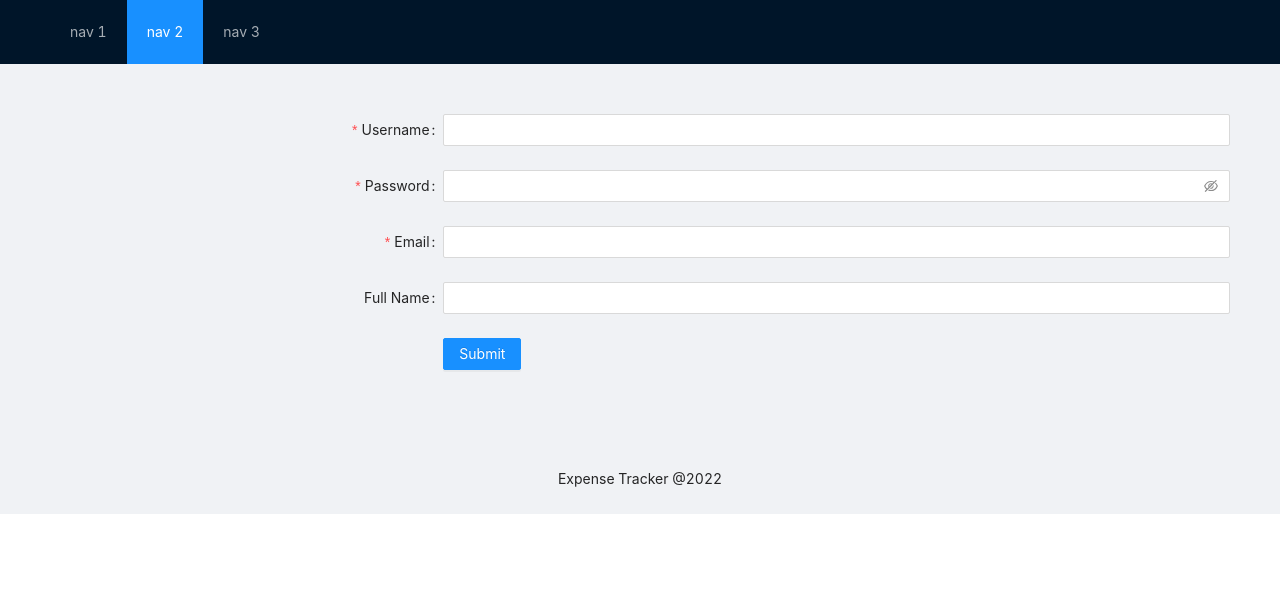
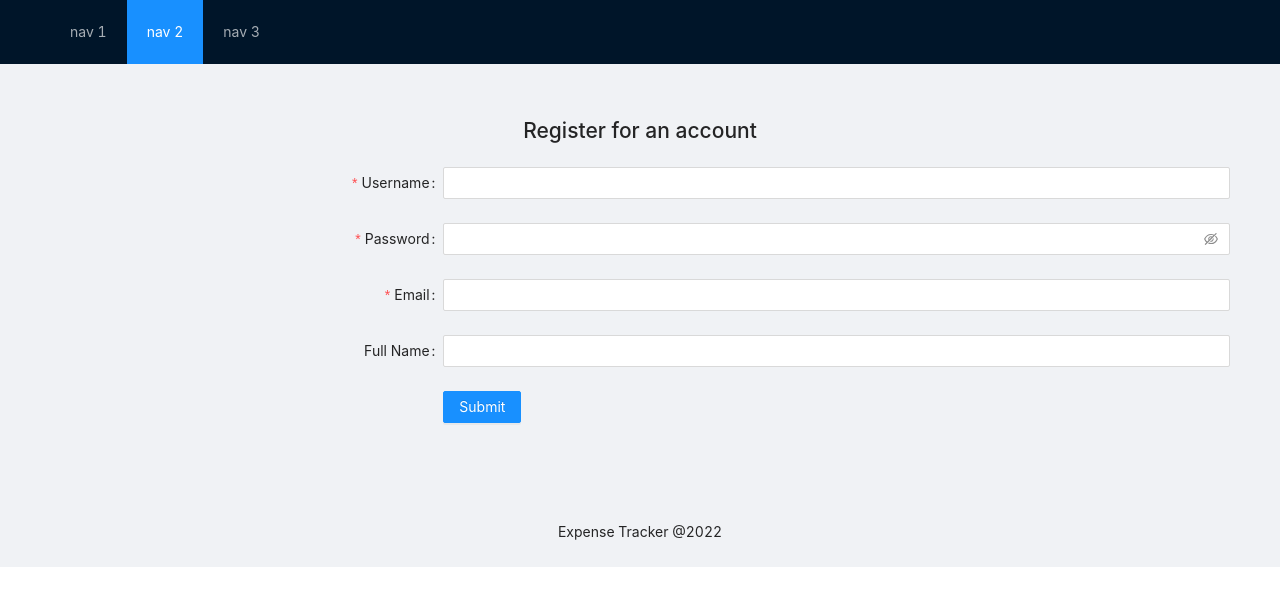
Before and after one commit to cihatsolak/expense-tracker, a React (Create React App) app: page /register in a window 1280 px wide. Shown: the top 606 px of the page. Built offline with nearby package versions, Linux system fonts and the light colour scheme.

Commit message:
create registration page and service integration

```diff
--- a/package.json
+++ b/package.json
@@ -12,6 +12,7 @@
     "@types/react-dom": "^18.0.6",
     "@types/react-router-dom": "^5.3.3",
     "antd": "^4.21.7",
+    "axios": "^0.27.2",
     "react": "^18.2.0",
     "react-dom": "^18.2.0",
     "react-redux": "^8.0.2",
--- a/src/components/SignUp.tsx
+++ b/src/components/SignUp.tsx
@@ -1,11 +1,12 @@
-import { Button, Form, Input, InputNumber } from 'antd';
+import { Button, Form, Input, message, Space, InputNumber } from 'antd';
+import { useNavigate } from 'react-router-dom';
+import api from '../utils/api';
 
 const layout = {
     labelCol: { span: 8 },
     wrapperCol: { span: 16 },
 };
 
-/* eslint-disable no-template-curly-in-string */
 const validateMessages = {
     required: '${label} is required!',
     types: {
@@ -16,15 +17,27 @@ const validateMessages = {
         range: '${label} must be between ${min} and ${max}',
     },
 };
-/* eslint-enable no-template-curly-in-string */
+
+const showError = (errorMessage: string) => {
+    message.error(errorMessage);
+};
 
 const SignUp = () => {
-    const onFinish = (values: any) => {
-        console.log(values);
+    const navigate = useNavigate();
+    const onFinish = async (values: any) => {
+        try {
+            await api.post("/users/register", values);
+            navigate('/login');
+        }
+        catch (err: any) {
+            console.log({ err });
+            showError(err.response.data.errorMessage)
+        }
     };
 
     return (
         <Form {...layout} name="nest-messages" onFinish={onFinish} validateMessages={validateMessages}>
+            <h2 style={{ textAlign: 'center', marginBottom: 20 }}>Register for an account</h2>
             <Form.Item name="username" label="Username" rules={[{ required: true }]}>
                 <Input />
             </Form.Item>
--- /dev/null
+++ b/src/utils/api.ts
@@ -0,0 +1,5 @@
+import axios from "axios";
+
+export default axios.create({
+    baseURL: "https://expensetracker-be.herokuapp.com"
+})
```
Also changed, not shown: 1 other file (tests, documents, lock files or other folders).
